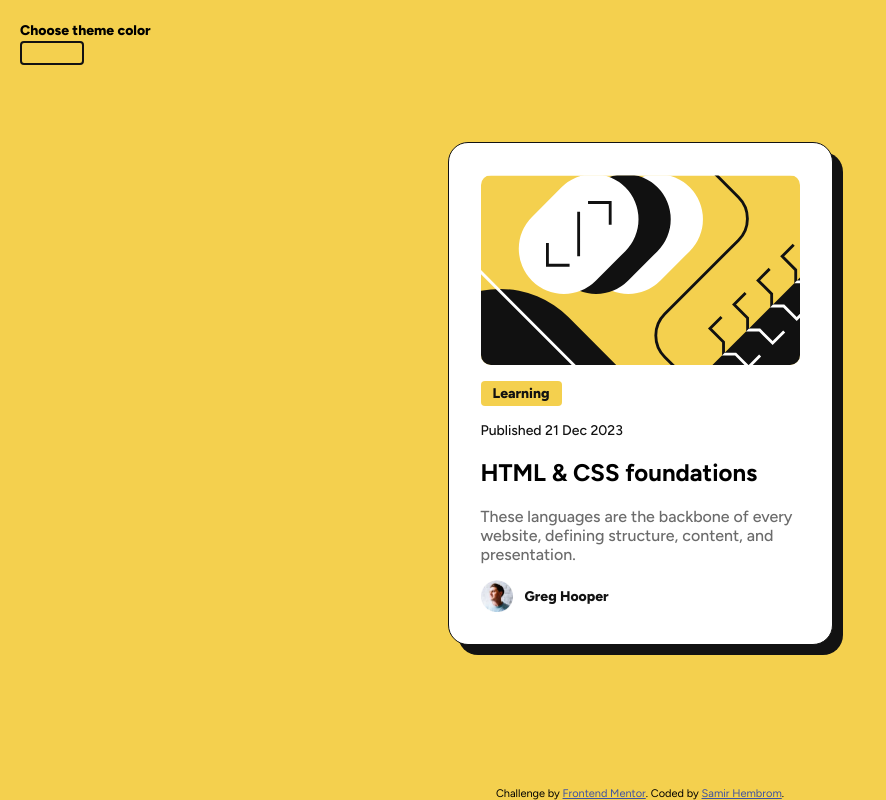
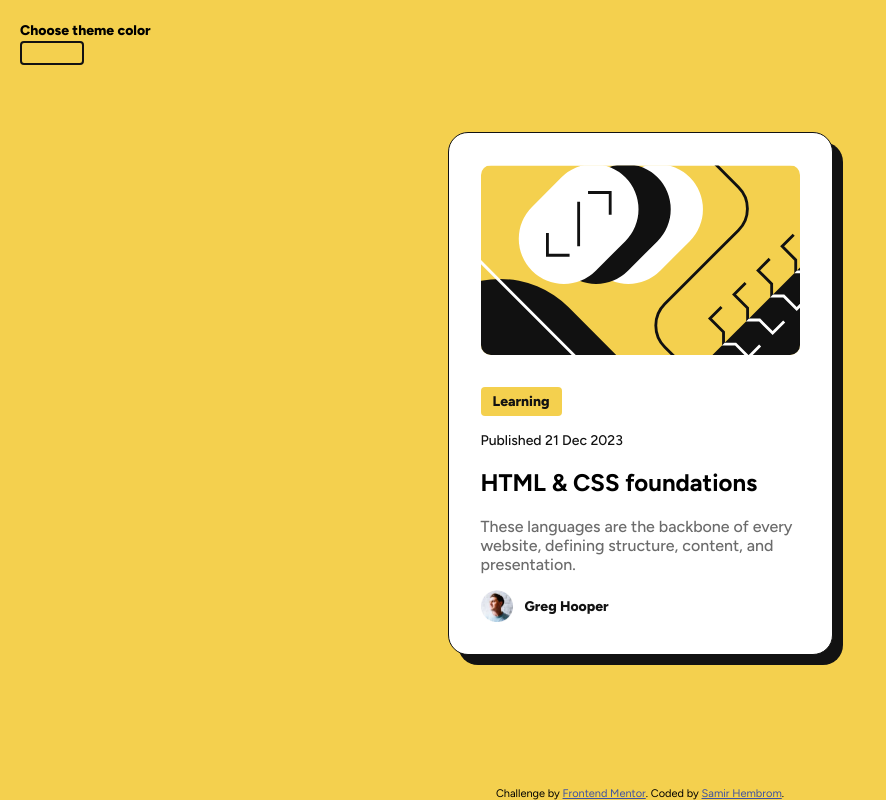
Before and after one commit to samirhembrom/blogcard, a plain HTML site: page index.html in a window 1280 px wide. Shown: the whole page, without its empty margins (0-886 px from the left). Drawn offline with Linux system fonts and the light colour scheme.

Commit message:
fix: fixing according to report

```diff
--- a/index.html
+++ b/index.html
@@ -37,7 +37,11 @@
   <body>
     <header class="header">
       <label for="color-button">Choose theme color</label>
-      <button aria-label="Choose theme color" id="color-button"></button>
+      <button
+        aria-label="Choose theme color"
+        id="color-button"
+        type="button"
+      ></button>
       <input type="color" id="real-color-input" />
     </header>
     <main class="card">
@@ -146,7 +150,7 @@
         <span class="published">
           Published <time datetime="2023-12-21">21 Dec 2023</time>
         </span>
-        <h2 class="title">HTML & CSS foundations</h2>
+        <h1 class="title">HTML & CSS foundations</h1>
         <p class="description">
           These languages are the backbone of every website, defining structure,
           content, and presentation.
--- a/style.css
+++ b/style.css
@@ -136,9 +136,9 @@ header.header {
 
 main.card {
     margin-block-start: auto;
-  margin-inline: 1rem;
+    margin-inline: min(1rem, max(2vw, 2rem));
     padding: 2rem;
-  max-width: 385px;
+    max-width: 24.0625rem;
 
     background-color: var(--clr-white);
     border: 1px solid var(--clr-gray-950);
@@ -157,7 +157,7 @@ main.card {
 }
 
 .card .content {
-  margin-block-start: 1rem;
+    margin-block-start: 2rem;
 }
 
 .content .category {
@@ -166,6 +166,8 @@ main.card {
 
     font-weight: var(--font-weight-extra-bold);
     font-size: max(0.75rem, min(2vw, 0.875rem));
+    line-height: 150%;
+    letter-spacing: 0;
 
     background-color: var(--clr-primary);
     border-radius: 4px;
```
Lines whose indentation alone changed are shown as unchanged.
